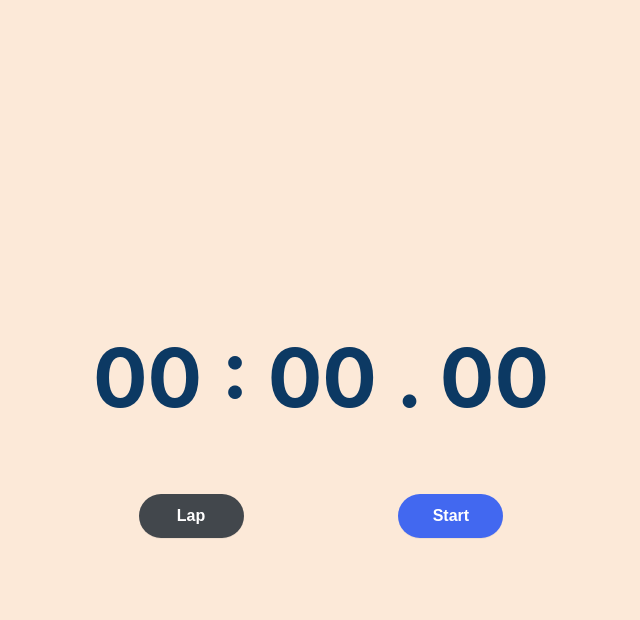
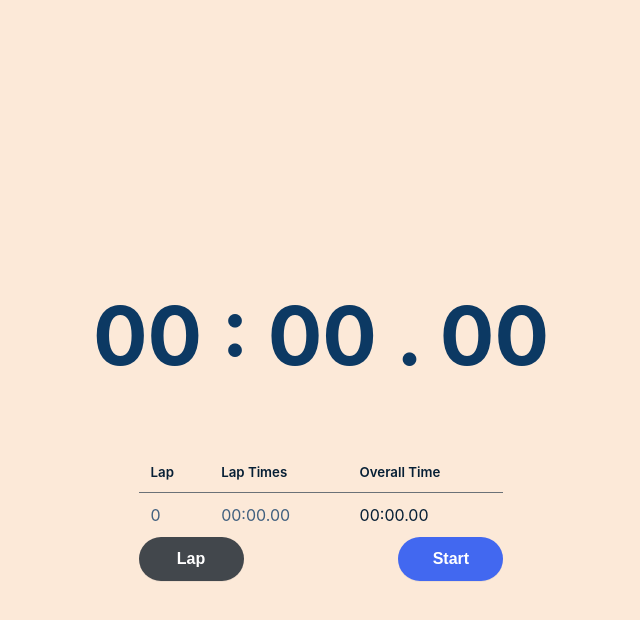
Before and after one commit to Shopify/eng-intern-assessment-react, a React app: page / in a window 1280 px wide. Both pictures are taken after a click on the button "Lap". Shown: the top 620 px of the page, without its empty margins (319-959 px from the left). Built offline with nearby package versions, Linux system fonts and the light colour scheme.

Commit message:
Added lap table feature that displays each lap in a table format

```diff
--- a/src/App.css
+++ b/src/App.css
@@ -53,6 +53,42 @@ body {
   font-size: 54px;
 }
 
+/* Lap Table styles */
+
+.lap-table-container {
+  width: 80%;
+  margin: auto;
+}
+
+.lap-table {
+  border-collapse: collapse;
+  width: 100%;
+}
+
+.lap-table th,
+.lap-table td {
+  padding: 12px;
+  text-align: left;
+}
+
+.lap-table td {
+  font-size: 16px;
+  color: #40607f;
+}
+
+.overall-time {
+  color: var(--primaryDark2Color) !important;
+}
+
+.lap-table th {
+  border-bottom: 1px solid var(--textLight1Color); /* Add a line under the headers */
+  color: var(--primaryDark2Color);
+  font-size: 13.28px;
+  font-weight: 600;
+}
+
+/* Control Buttons styles */
+
 .control-buttons {
   width: 100%;
   display: flex;
--- a/src/ControlButtons.tsx
+++ b/src/ControlButtons.tsx
@@ -5,6 +5,7 @@ interface ControlButtonsProps {
   handleStart: () => void;
   handleReset: () => void;
   handlePauseResume: () => void;
+  handleLap: () => void;
   isPaused: boolean;
   active: boolean;
 }
@@ -13,6 +14,7 @@ export default function ControlButtons({
   handleStart,
   handleReset,
   handlePauseResume,
+  handleLap,
   isPaused,
   active,
 }: ControlButtonsProps) {
@@ -21,7 +23,7 @@ export default function ControlButtons({
       <StopWatchButton
         children={"Lap"}
         isDisabled={false}
-        onClick={() => console.log("Lap")}
+        onClick={handleLap}
         type={"dark"}
       />
       <StopWatchButton
@@ -37,7 +39,7 @@ export default function ControlButtons({
       <StopWatchButton
         children={"Lap"}
         isDisabled={false}
-        onClick={() => console.log("Lap")}
+        onClick={handleLap}
         type={"dark"}
       />
       <StopWatchButton
--- /dev/null
+++ b/src/LapTable.tsx
@@ -0,0 +1,50 @@
+import React from "react";
+
+interface LapTime {
+  lap: number;
+  lap_time: number;
+  overall_time: number;
+}
+
+interface LapTableProps {
+  lapData: LapTime[];
+}
+
+export default function LapTable({ lapData }: LapTableProps) {
+  return (
+    <div className="lap-table-container">
+      <table className="lap-table">
+        <thead>
+          <tr>
+            <th>Lap</th>
+            <th>Lap Times</th>
+            <th>Overall Time</th>
+          </tr>
+        </thead>
+        <tbody>
+          {lapData.map(({ lap, lap_time, overall_time }) => {
+            return (
+              <tr>
+                <td>{lap}</td>
+                <td>
+                  {("0" + Math.floor((lap_time / 60000) % 60)).slice(-2) +
+                    ":" +
+                    ("0" + Math.floor((lap_time / 1000) % 60)).slice(-2) +
+                    "." +
+                    ("0" + ((lap_time / 10) % 100)).slice(-2)}
+                </td>
+                <td className="overall-time">
+                  {("0" + Math.floor((overall_time / 60000) % 60)).slice(-2) +
+                    ":" +
+                    ("0" + Math.floor((overall_time / 1000) % 60)).slice(-2) +
+                    "." +
+                    ("0" + ((overall_time / 10) % 100)).slice(-2)}
+                </td>
+              </tr>
+            );
+          })}
+        </tbody>
+      </table>
+    </div>
+  );
+}
--- a/src/StopWatch.tsx
+++ b/src/StopWatch.tsx
@@ -1,11 +1,19 @@
 import React, { useState } from "react";
 import Timer from "./Timer";
 import ControlButtons from "./ControlButtons";
+import LapTable from "./LapTable";
+
+interface LapTime {
+  lap: number;
+  lap_time: number;
+  overall_time: number;
+}
 
 export default function StopWatch() {
   const [isActive, setIsActive] = useState(false);
   const [isPaused, setIsPaused] = useState(true);
   const [time, setTime] = useState(0);
+  const [lapData, setLapData] = useState([]);
 
   React.useEffect(() => {
     let interval: NodeJS.Timeout | null = null;
@@ -34,16 +42,30 @@ export default function StopWatch() {
   const handleReset = () => {
     setIsActive(false);
     setTime(0);
+    setLapData([]);
   };
+
+  const handleLap = () => {
+    const newLapTime: LapTime = {
+      lap: lapData.length,
+      lap_time:
+        lapData.length > 0 ? time - lapData[lapData.length - 1].lap_time : time,
+      overall_time: time,
+    };
+    setLapData([...lapData, newLapTime]);
+  };
+
   return (
     <div className="stop-watch">
       <Timer time={time} />
+      <LapTable lapData={lapData} />
       <ControlButtons
         active={isActive}
         isPaused={isPaused}
         handleStart={handleStart}
         handlePauseResume={handlePauseResume}
         handleReset={handleReset}
+        handleLap={handleLap}
       />
     </div>
   );
```
